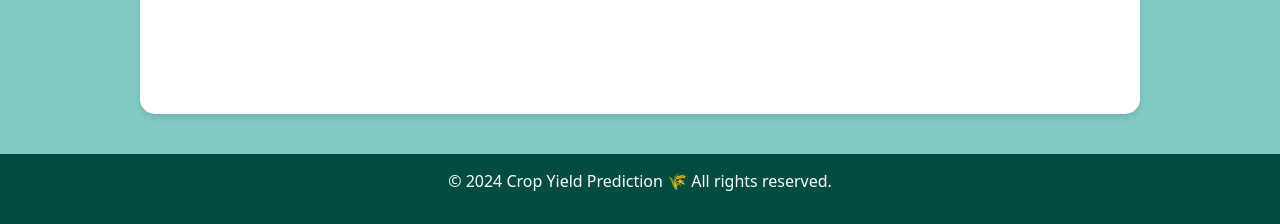
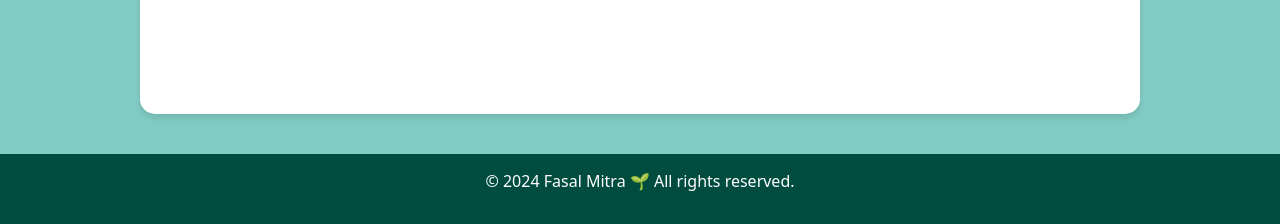
Before and after one commit to Sps256/Crop-predict, a Flask app: page / in a window 1280 px wide. Shown: the part 576-800 px from the top of the page. Run offline with Flask 3, Linux system fonts and the light colour scheme; parts of the project's set-up code (start-up, migrations or seed data) failed here and were passed over.

Commit message:
Footer name change

```diff
--- a/templates/index.html
+++ b/templates/index.html
@@ -247,8 +247,7 @@
     <!-- Footer -->
     <footer>
       <p>
-        &copy; <span id="current-year"></span> Crop Yield Prediction 🌾 All
-        rights reserved.
+        &copy; <span id="current-year"></span> Fasal Mitra 🌱 All rights reserved.
       </p>
     </footer>
 
```
